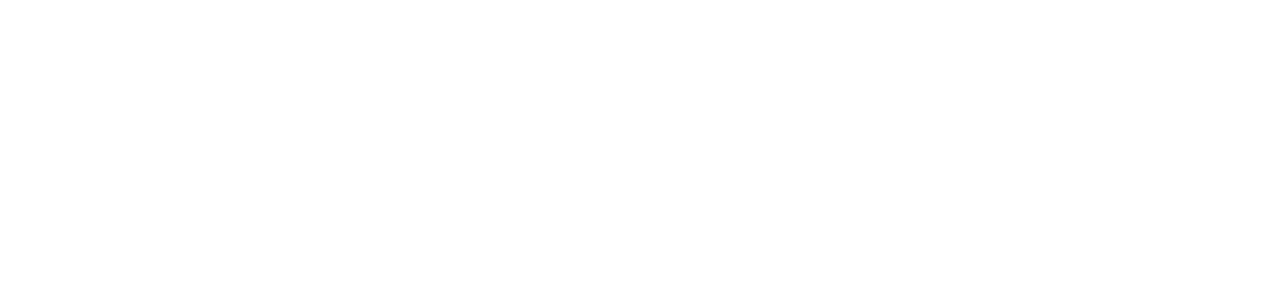
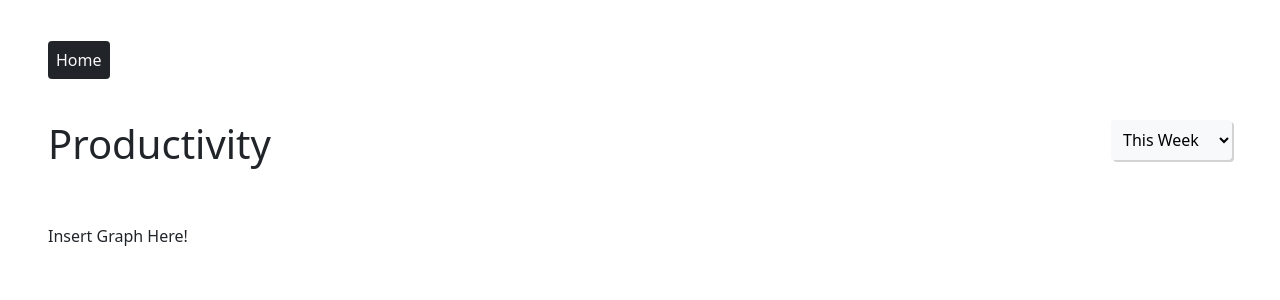
Before and after one commit to Lim-Wei-Jie/Focustudy, a Vue app in the folder frontend/: page /analytics in a window 1280 px wide. Before the commit this address had no page. Shown: the top 300 px of the page. Built offline with nearby package versions, Linux system fonts and the light colour scheme; no server answers.

Commit message:
Created Analytics

```diff
--- /dev/null
+++ b/frontend/src/components/Analytics.vue
@@ -0,0 +1,49 @@
+<template>
+  <div>
+    <div class="d-flex justify-content-between mx-5">
+      <h1>Productivity</h1>
+      <select class="p-2 bg-light rounded border-0" v-model="timeRange" @change="updateGraph">
+          <option value="week">This Week</option>
+          <option value="month">This Month</option>
+          <option value="year">This Year</option>
+          <option value="all">All Time</option>
+      </select>
+    </div>
+    <div class="m-5">Insert Graph Here!</div>
+  </div>
+</template>
+
+<script>
+import {getTimesAll, getTimesYear, getTimesMonth, getTimesWeek} from "../endpoint/endpoint.js"
+export default {
+  name: "Analytics",
+  data() {
+      return {
+          timeRange: "week"
+      }
+  },
+  methods: {
+      updateGraph() {
+          if (this.timeRange == "all") {
+              getTimesAll()
+          } else if (this.timeRange == "year") {
+              getTimesYear()
+          } else if  (this.timeRange == "month") {
+              getTimesMonth()
+          } else {
+              getTimesWeek()
+          }
+      }
+  },
+  created() {
+      getTimesWeek()
+  }
+};
+</script>
+
+<style scoped>
+    select {
+        height: 40px;
+        box-shadow: 2px 2px lightgray;
+    }
+</style>
--- a/frontend/src/endpoint/endpoint.js
+++ b/frontend/src/endpoint/endpoint.js
@@ -11,3 +11,51 @@
             console.log(error)
         });
 };
+
+export function getTimesAll() {
+    let api_endpoint = `http://127.0.0.1:5000/getTimesAll`;
+    axios
+        .get(api_endpoint)
+        .then((response) => {
+            console.log(response.data);
+        })
+        .catch((error) => {
+            console.log(error)
+        });
+}
+
+export function getTimesYear() {
+    let api_endpoint = `http://127.0.0.1:5000/getTimesYear`;
+    axios
+        .get(api_endpoint)
+        .then((response) => {
+            console.log(response.data);
+        })
+        .catch((error) => {
+            console.log(error)
+        });
+}
+
+export function getTimesMonth() {
+    let api_endpoint = `http://127.0.0.1:5000/getTimesMonth`;
+    axios
+        .get(api_endpoint)
+        .then((response) => {
+            console.log(response.data);
+        })
+        .catch((error) => {
+            console.log(error)
+        });
+}
+
+export function getTimesWeek() {
+    let api_endpoint = `http://127.0.0.1:5000/getTimesWeek`;
+    axios
+        .get(api_endpoint)
+        .then((response) => {
+            console.log(response.data);
+        })
+        .catch((error) => {
+            console.log(error)
+        });
+}
--- a/frontend/src/router/index.js
+++ b/frontend/src/router/index.js
@@ -1,5 +1,6 @@
 import { createRouter, createWebHistory } from "vue-router";
 import HomeView from "../views/HomeView.vue";
+import AnalyticsView from "../views/AnalyticsView.vue";
 
 const routes = [
   {
@@ -7,6 +8,11 @@
     name: "home",
     component: HomeView,
   },
+  {
+    path: "/analytics",
+    name: "analytics",
+    component: AnalyticsView
+  }
 ];
 
 const router = createRouter({
--- /dev/null
+++ b/frontend/src/views/AnalyticsView.vue
@@ -0,0 +1,23 @@
+<template>
+  <div>
+    <div class="m-5">
+        <router-link to="/" class="bg-dark p-2 text-light rounded text-decoration-none">Home</router-link>
+    </div>
+    <Analytics></Analytics>
+  </div>
+</template>
+
+<script>
+// @ is an alias to /src
+import Analytics from "@/components/Analytics.vue";
+
+export default {
+  name: "AnalyticsView",
+  components: {
+    Analytics
+  }
+}
+</script>
+
+<style scoped>
+</style>
--- a/frontend/src/views/HomeView.vue
+++ b/frontend/src/views/HomeView.vue
@@ -1,5 +1,8 @@
 <template>
-  <div class="home">
+  <div>
+    <div class="m-5">
+        <router-link to="/analytics" class="bg-dark p-2 text-light rounded text-decoration-none">Analytics</router-link>
+    </div>
     <Timer></Timer>
   </div>
 </template>
```
Also changed, not shown: 1 other file (tests, documents, lock files or other folders).
